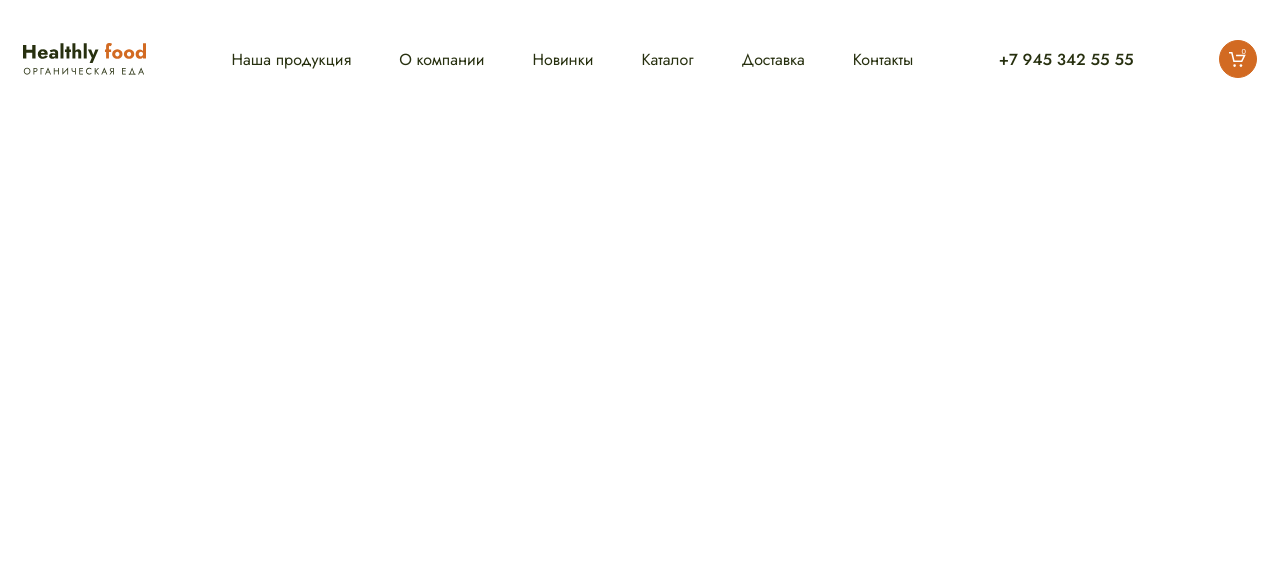
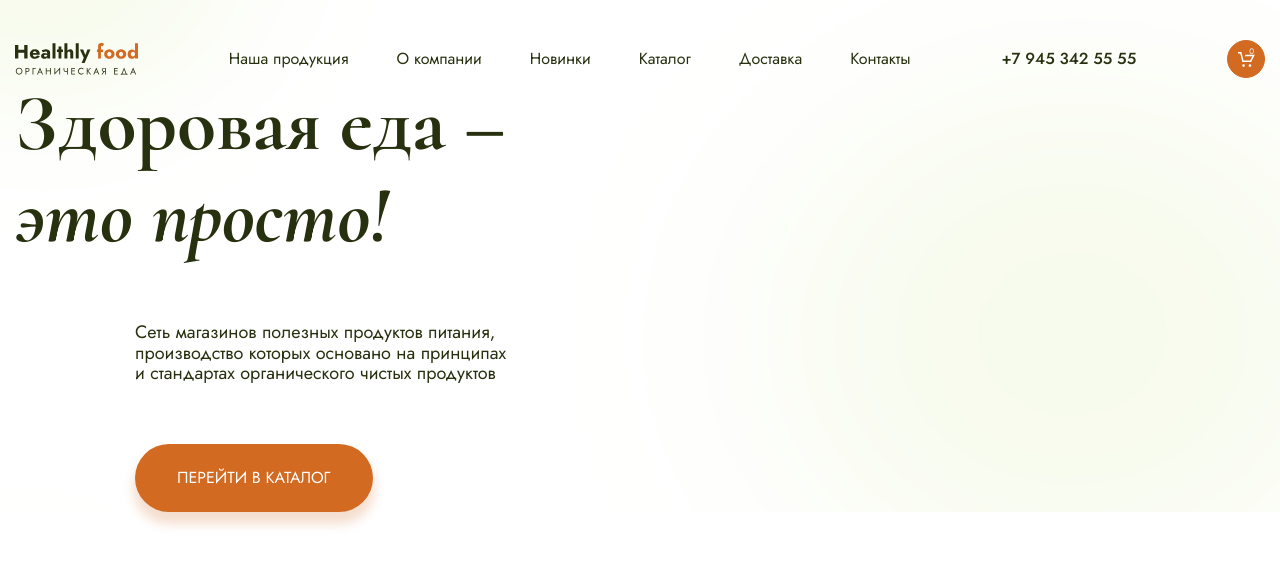
Before and after one commit to szop192/Module02-Shop-test, a website built with webpack: page src/index.html in a window 1280 px wide. Built offline with nearby package versions, Linux system fonts and the light colour scheme.

Commit message:
add main text

```diff
--- a/package.json
+++ b/package.json
@@ -16,6 +16,7 @@
     "webpack-dev-server": "^4.7.4"
   },
   "dependencies": {
-    "html-webpack-plugin": "^5.5.0"
+    "html-webpack-plugin": "^5.5.0",
+    "normalize.css": "^8.0.1"
   }
 }
--- a/src/index.html
+++ b/src/index.html
@@ -37,6 +37,18 @@
                 <span class="header__counter">0</span>
             </button>
         </header>
+        <div class="container">
+            <div class="main__text">
+                <h1 class="title title_block">
+                    Здоровая еда &ndash;
+                    <span class="title__span">это просто!</span>
+                </h1>
+                <div class="main__item">
+                    <p class="description description_size-s">Сеть магазинов полезных продуктов питания, производство которых основано на&nbsp;принципах и стандартах органического чистых продуктов</p>
+                    <div class="main__link"><a href="#" class="link">Перейти в каталог</a></div>
+                </div>
+            </div>
+        </div>
     </div>
 </body>
 </html>
--- a/src/index.js
+++ b/src/index.js
@@ -1 +1,2 @@
+import 'normalize.css'
 import './styles/main.scss'
--- a/src/styles/main.scss
+++ b/src/styles/main.scss
@@ -16,18 +16,17 @@ body
 {
     font-size: 1.6rem;
     font-family: $font-jost;
+    color: $green;
 }
 
 .header
 {
     max-width: 1440px;
     margin: 0 auto;
-    padding-left: 15px;
-    padding-right: 15px;
     display: flex;
     justify-content: space-between;
     align-items: center;
-    margin-top: 4rem;
+    padding: 4rem 15px 0 15px;
     &__nav
     {
         display: flex;
@@ -38,7 +37,6 @@ body
     }
     &__link
     {
-        font-size: 1.6rem;
         color: $green;
         text-decoration: none;
         &:hover
@@ -48,7 +46,6 @@ body
     }
     &__tel
     {
-        font-size: 1.6rem;
         color: $green;
         text-decoration: none;
         font-weight: 500;
@@ -94,3 +91,63 @@ body
     width: 12.3rem;
     height: 3.2rem;
 }
+.container
+{
+    max-width: 1440px;
+    margin: 0 auto;
+    padding-left: 15px;
+    padding-right: 15px;
+}
+.main
+{
+    background-image: url(../img/main.png);
+    background-size: cover;
+    background-position: center;
+    &__item
+    {
+        margin-left: 12rem;
+        max-width: 378px;
+        margin-top: 6rem;
+    }
+    &__link
+    {
+        margin-top: 6rem;
+    }
+}
+.title
+{
+    font-family: $font-cormorant;
+    font-weight: 700;
+    font-size: 8rem;
+    margin: 0;
+    &__span
+    {
+        font-style: italic;
+    }
+    &_block
+    {
+        .title__span
+        {
+            display: block;
+        }
+    }
+}
+.description
+{
+    margin: 0;
+    &_size-s
+    {
+        font-size: 1.8rem;
+    }
+}
+.link
+{
+    color: $wh;
+    text-transform: uppercase;
+    padding: 2.5rem 4.2rem;
+    background-color: $orange;
+    box-shadow: 0px 1rem 1.1rem .2rem rgba(207, 92, 13, 0.2);
+    text-decoration: none;
+    border-radius: 38px;
+    display: inline-block;
+}
```
Also changed, not shown: dist/index.html, dist/styles/main.css, src/img/main.png (added), 1 other file.
